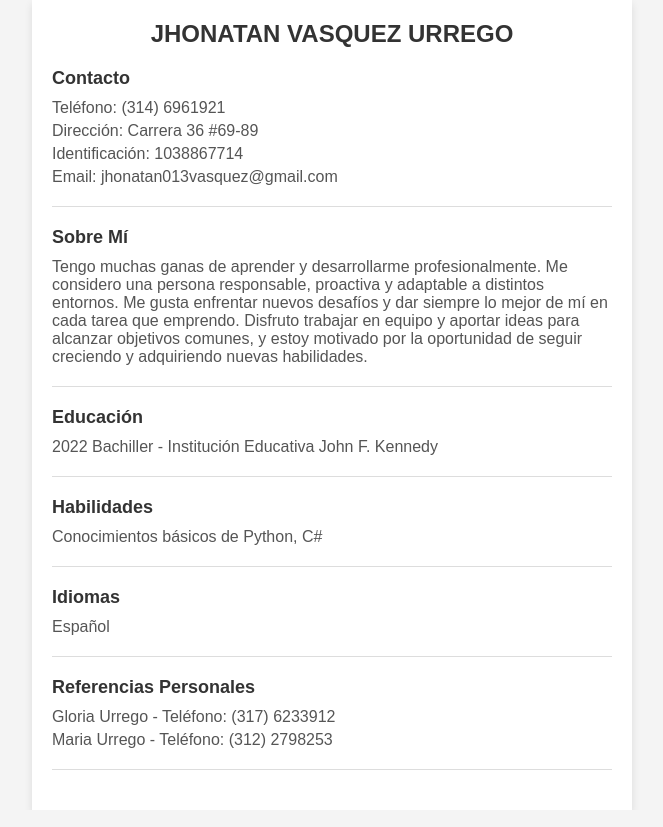
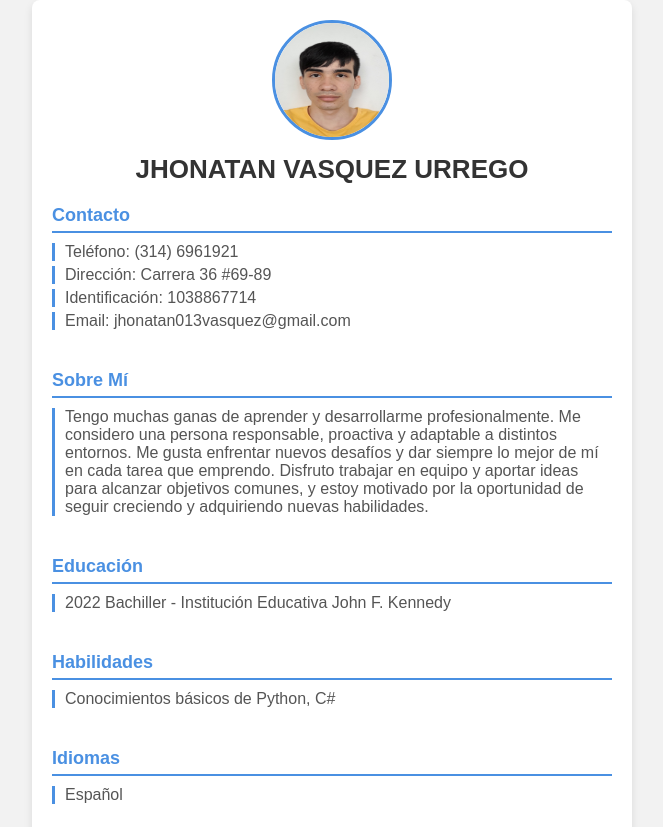
Before and after one commit to jhonatanurrego/despliegue2, a website: page src/index.html in a window 1280 px wide. Shown: the top 827 px of the page, without its empty margins (308-971 px from the left). Drawn offline with Linux system fonts and the light colour scheme.

Commit message:
cambio 1.2

```diff
--- a/src/index.html
+++ b/src/index.html
@@ -9,6 +9,10 @@
 <body>
     <div class="container">
         <header>
+            <div class="photo">
+                <!-- Puedes colocar aquí la ruta de la imagen -->
+                <img src="20230818_135523.jpg" alt="Foto de Jhonatan Vasquez Urrego">
+            </div>
             <h1>JHONATAN VASQUEZ URREGO</h1>
         </header>
         <section class="contacto">
--- a/src/styles.css
+++ b/src/styles.css
@@ -10,7 +10,7 @@ body {
   justify-content: center;
   align-items: center;
   min-height: 100vh;
-  background-color: #f4f4f4;
+  background-color: #f2f2f2;
 }
 
 .container {
@@ -18,6 +18,7 @@ body {
   background-color: #ffffff;
   padding: 20px;
   box-shadow: 0 4px 8px rgba(0, 0, 0, 0.1);
+  border-radius: 8px;
 }
 
 header {
@@ -25,8 +26,16 @@ header {
   margin-bottom: 20px;
 }
 
+.photo img {
+  width: 120px;
+  height: 120px;
+  border-radius: 50%;
+  margin-bottom: 10px;
+  border: 3px solid #4A90E2;
+}
+
 header h1 {
-  font-size: 24px;
+  font-size: 26px;
   font-weight: bold;
   color: #333333;
 }
@@ -38,8 +47,10 @@ section {
 h2 {
   font-size: 18px;
   font-weight: bold;
-  color: #333333;
+  color: #4A90E2;
   margin-bottom: 10px;
+  border-bottom: 2px solid #4A90E2;
+  padding-bottom: 5px;
 }
 
 p {
@@ -49,6 +60,10 @@ p {
 }
 
 .contacto, .sobre-mi, .educacion, .habilidades, .idiomas, .referencias {
-  border-bottom: 1px solid #dddddd;
   padding-bottom: 15px;
 }
+
+.contacto p, .sobre-mi p, .educacion p, .habilidades p, .idiomas p, .referencias p {
+  padding-left: 10px;
+  border-left: 3px solid #4A90E2;
+}
```
